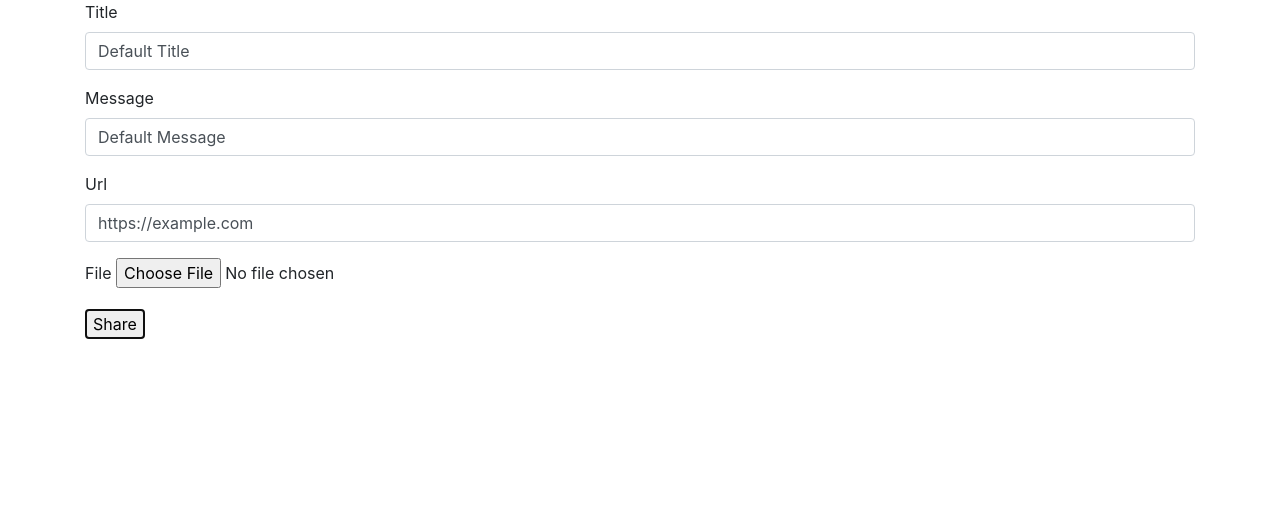
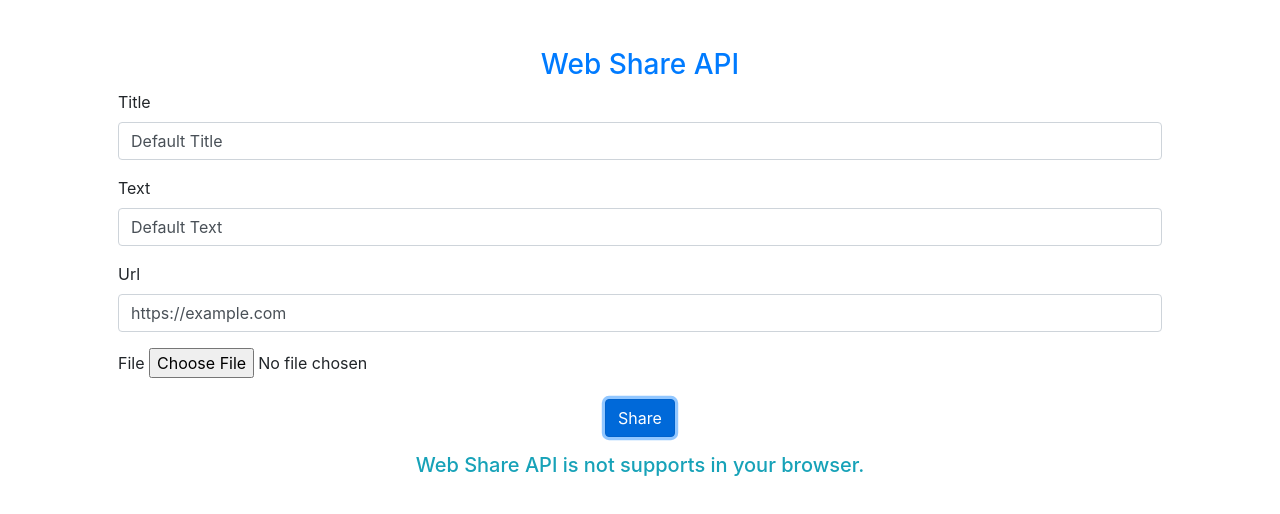
Before and after one commit to mustafadalga/web-share-api, a plain HTML site: page index.html in a window 1280 px wide. Both pictures are taken after a click on the button "Share". Drawn offline with nearby package versions, Linux system fonts and the light colour scheme.

Commit message:
cleanUP example

```diff
--- a/index.html
+++ b/index.html
@@ -10,15 +10,16 @@
 </head>
 
 <body>
-    <div class="container">
+    <div class="container p-5">
+        <h3 class="text-primary text-center">Web Share API </h3>
         <form>
             <div class="form-group">
                 <label>Title</label>
                 <input type="text" class="form-control" id="title" value="Default Title">
             </div>
             <div class="form-group">
-                <label>Message</label>
-                <input type="text" class="form-control" id="text" value="Default Message">
+                <label>Text</label>
+                <input type="text" class="form-control" id="text" value="Default Text">
             </div>
             <div class="form-group">
                 <label>Url</label>
@@ -28,36 +29,35 @@
                 <label>File</label>
                 <input id="file" type="file">
             </div>
-            <div class="form-group">
-                <button onclick="share()" type="button">Share</button>
+            <div class="form-group text-center">
+                <button class="btn btn-primary " onclick="share()" type="button">Share</button>
             </div>
         </form>
+        <h5 class="text-info text-center warning"></h5>
     </div>
-
-
 </body>
 
 </html>
 
 <script>
+    let warning = document.querySelector(".warning")
     async function share() {
+        clearLogWarning()
         let data = getFormData()
-        console.log(data)
+
         if (isSupportShareFile(data.files)) {
-            alert("if")
             await navigator.share(data)
-                .then(() => console.log('Successful share'))
-                .catch((error) => console.log('Error sharing', error));
+                .then(() => createLogWarning('Successful share'))
+                .catch((error) => createLogWarning(`Error sharing: ${error}`));
         } else if (navigator.share) {
             delete data["file"]
-            alert("else if")
             await navigator.share(data)
-                .then(() => console.log('Successful share'))
-                .catch((error) => console.log('Error sharing', error));
+                .then(() => createLogWarning('Successful share'))
+                .catch((error) => createLogWarning(`Error sharing: ${error}`));
+        } else {
+            createLogWarning("Web Share API is not supports in your browser.")
         }
-
     }
-
 
     function getFormData() {
         const title = document.querySelector("#title").value;
@@ -77,4 +77,12 @@
             files
         })
     }
+
+    function createLogWarning(text) {
+        warning.textContent = text
+    }
+
+    function clearLogWarning() {
+        warning.textContent = ""
+    }
 </script>
```
